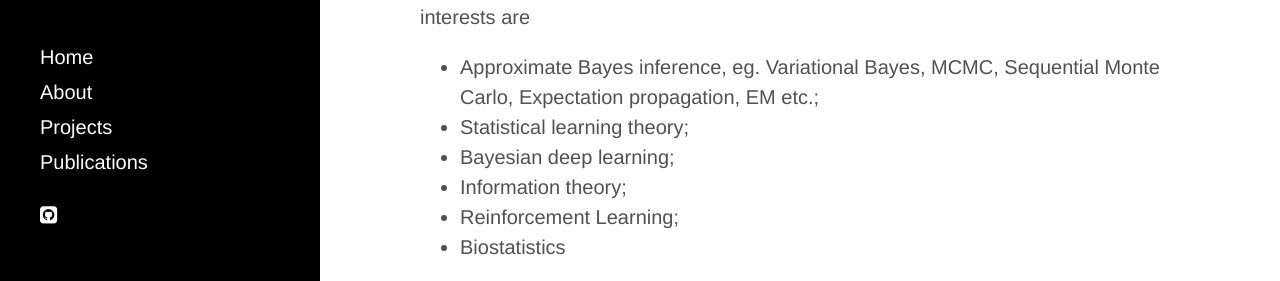
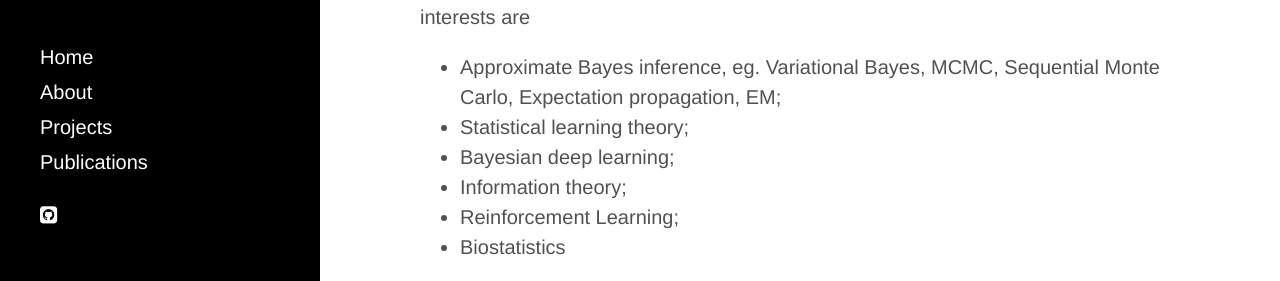
Before and after one commit to mingzhang-yin/mingzhang-yin.github.io, a Jekyll site: the page built from index.md, in a window 1280 px wide. Shown: the part 268-549 px from the top of the page. Built offline with Jekyll 4.4.1, drawn with Linux system fonts in a browser that asks for light colours; nearby versions of some CDN libraries.

Commit message:
Update index.md

```diff
--- a/index.md
+++ b/index.md
@@ -16,7 +16,7 @@ title: Home
   I am broadly interested in statistical machine learning and Bayesian methods. Some of my interests are
   <p>
   <ul>
-  <li> Approximate Bayes inference, eg. Variational Bayes, MCMC, Sequential Monte Carlo, Expectation propagation, EM etc.; </li>
+  <li> Approximate Bayes inference, eg. Variational Bayes, MCMC, Sequential Monte Carlo, Expectation propagation, EM; </li>
   <li> Statistical learning theory; </li>
   <li> Bayesian deep learning; </li>
   <li> Information theory; </li>
```
